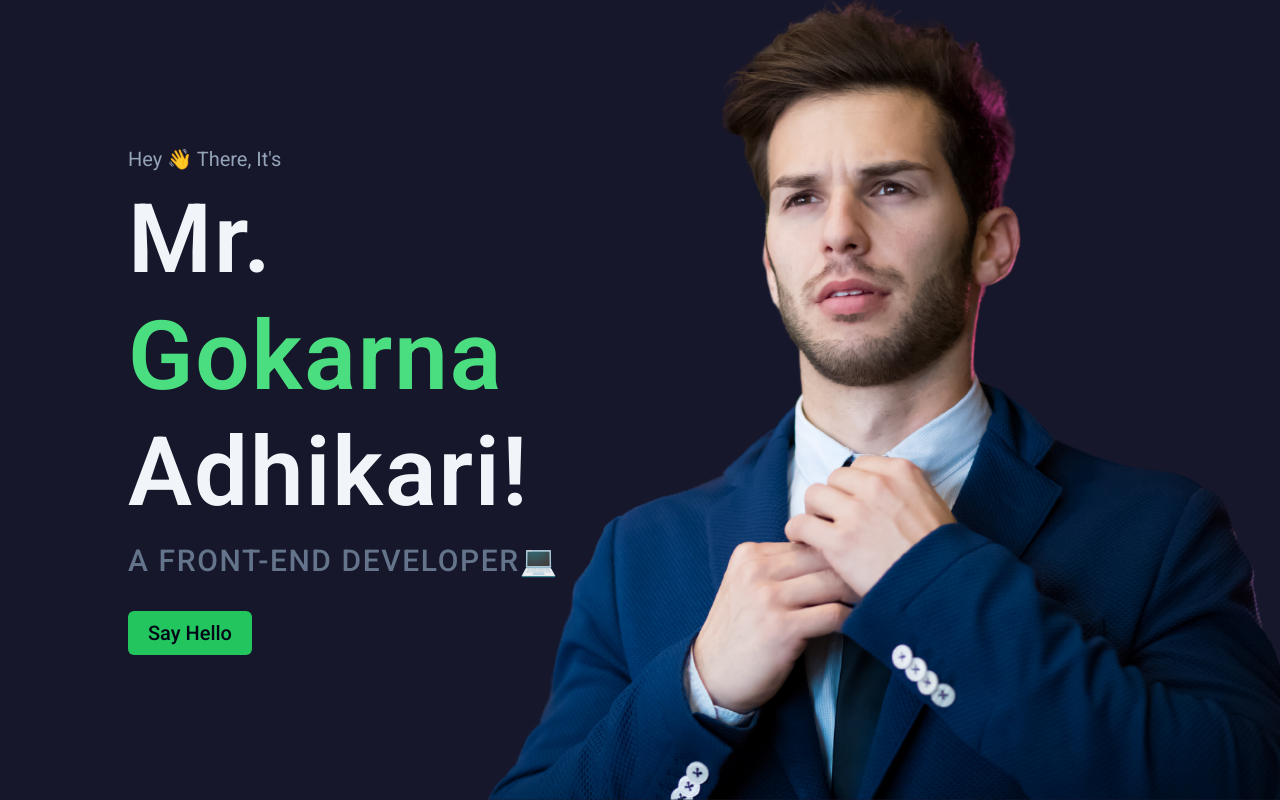
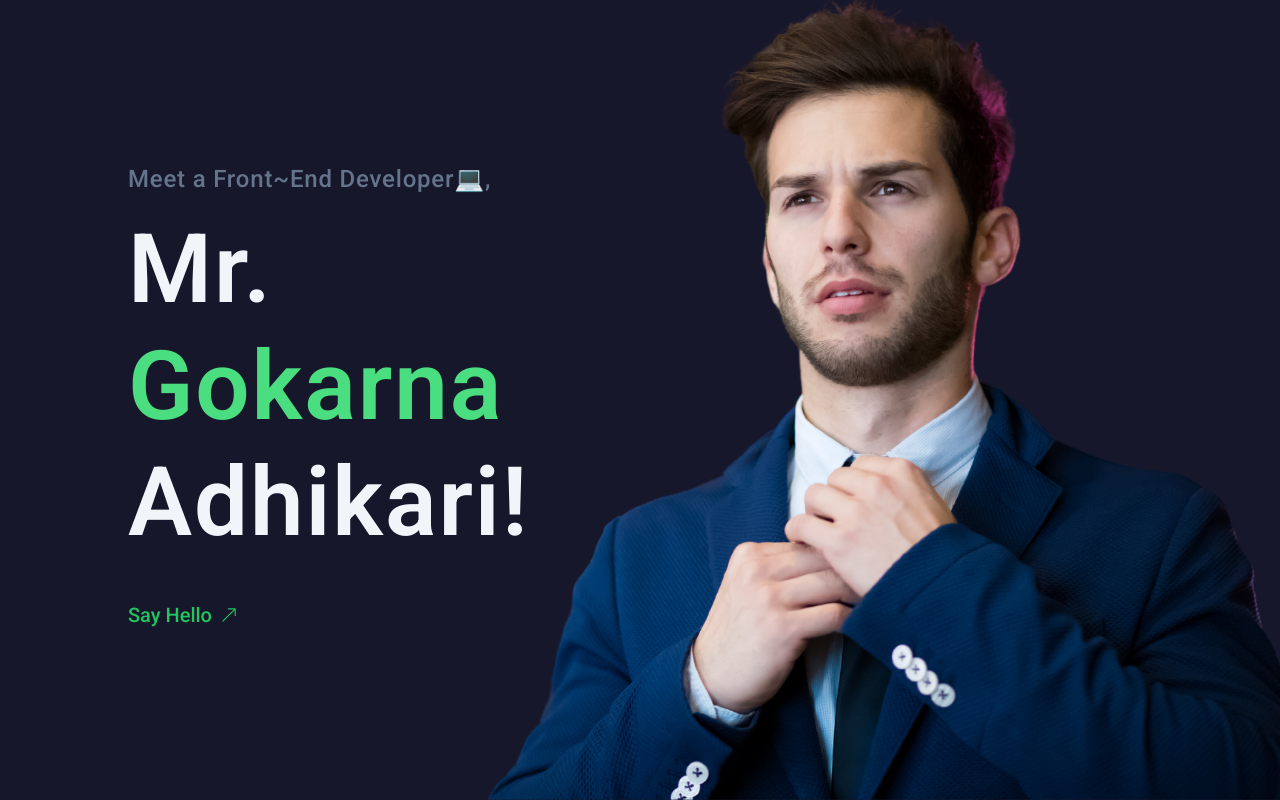
Before and after one commit to gokarna123-goku/m_portfolio, a React (Vite) app: page / in a window 1280 px wide. Built offline with nearby package versions, Linux system fonts and the light colour scheme.

Commit message:
completed the hero section

```diff
--- a/package.json
+++ b/package.json
@@ -11,6 +11,7 @@
   },
   "dependencies": {
     "react": "^18.2.0",
+    "react-bootstrap-icons": "^1.10.3",
     "react-dom": "^18.2.0",
     "react-router-dom": "^6.16.0"
   },
--- a/src/components/Home/Home.jsx
+++ b/src/components/Home/Home.jsx
@@ -1,21 +1,23 @@
 import React from "react";
+import { Link } from "react-router-dom";
 import "./Home.css";
+import { ArrowUpRight } from "react-bootstrap-icons";
 
 const Home = () => {
   return (
     <>
       <div className="hero_img px-32">
         <div className="w-2/4">
-          <h6 className="text-slate-400 mb-2 text-xl">Hey 👋 There, It's</h6>
-          <h1 className="text-slate-100 text-8xl font-black leading-[7.3rem] tracking-[0.12rem] mb-3">
+          {/* <h6 className="text-slate-400 mb-2 text-xl">Hey 👋 There, It's</h6> */}
+          <p className="text-slate-500  text-2xl font-medium tracking-[0.05rem] mb-4">
+            Meet a Front~End Developer💻,
+          </p>
+          <h1 className="text-slate-100 text-8xl font-black leading-[7.3rem] tracking-[0.12rem] mb-8">
             Mr. <span className="text-green-400">Gokarna</span> Adhikari!
           </h1>
-          <p className="text-slate-500 uppercase text-3xl font-medium tracking-[0.1rem] mb-8">
-            A Front-End Developer💻
-          </p>
-          <button type="button" className="bg-green-500 text-xl text-slate-950 font-medium px-5 py-2 rounded-md hover:bg-green-200">
-            Say Hello
-            </button>
+          <Link className="flex items-center text-xl text-green-500 text-left font-medium px-0 py-2 rounded-md hover:text-green-400 ease-out duration-1000">
+            Say Hello <ArrowUpRight className="ms-2 text-lg" />
+          </Link>
         </div>
       </div>
     </>
```
Also changed, not shown: 1 other file (tests, documents, lock files or other folders).
